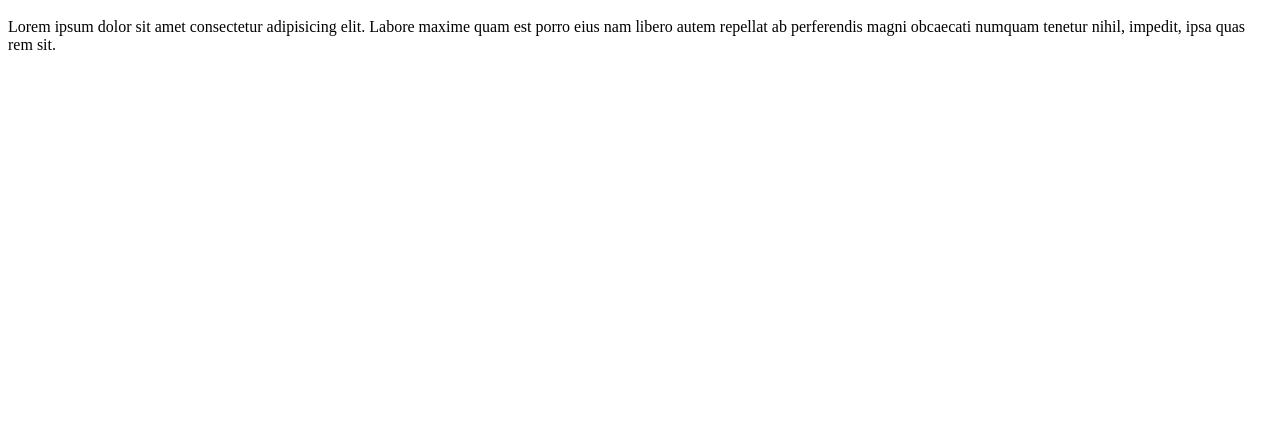
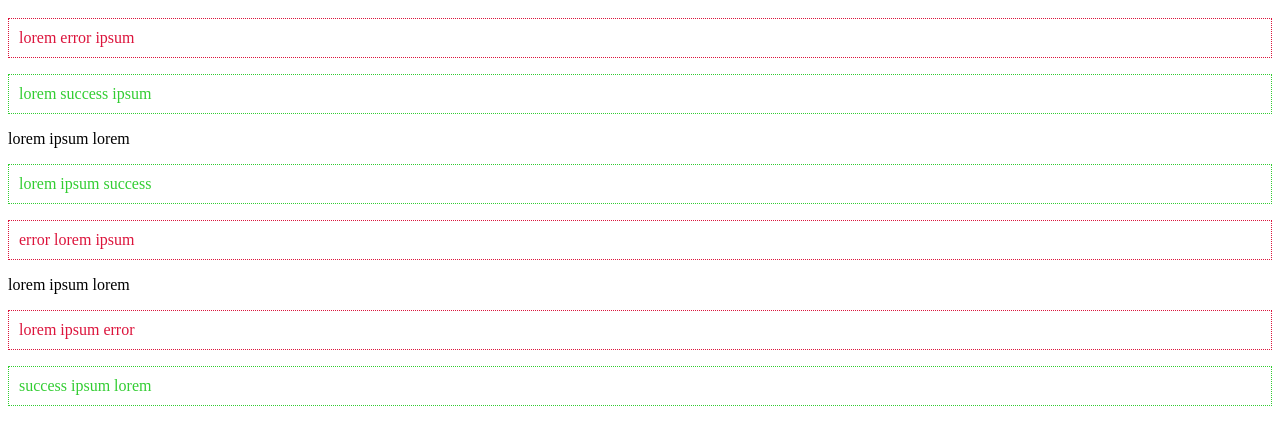
Before and after one commit to eli-ennab/js-netninja-intro-course, a plain HTML site: page js intro 51/index/index.html in a window 1280 px wide. Shown: the part 48-482 px from the top of the page. Drawn offline with Linux system fonts and the light colour scheme.

Commit message:
Adding classes, forEach & toggle.

```diff
--- a/js intro 51/index/index.html
+++ b/js intro 51/index/index.html
@@ -7,14 +7,25 @@
     <title>Javascript and the DOM</title>
 </head>
 <body>
-    <h1>The DOM</h1>
+    <h1 class="title">The DOM</h1>
 
+    <!-- Adding & removing classes
     <p>
         Lorem ipsum dolor sit amet consectetur adipisicing elit.
         Labore maxime quam est porro eius nam libero autem repellat
         ab perferendis magni obcaecati numquam tenetur nihil,
         impedit, ipsa quas rem sit.
     </p>
+    -->
+
+    <p>lorem error ipsum</p>
+    <p>lorem success ipsum</p>
+    <p>lorem ipsum lorem</p>
+    <p>lorem ipsum success</p>
+    <p>error lorem ipsum</p>
+    <p>lorem ipsum lorem</p>
+    <p>lorem ipsum error</p>
+    <p>success ipsum lorem</p>
 
     <script src="../sandbox.js">
 
--- a/js intro 51/sandbox.js
+++ b/js intro 51/sandbox.js
@@ -14,3 +14,32 @@
 
 // // adding another class
 // content.classList.add('success');
+
+/**
+ *  Adding classes
+ */
+
+const paras = document.querySelectorAll('p');
+
+paras.forEach(p =>{
+    // we will get all the visible text available
+    // console.log(p.innerText);
+    // we will get all of the text inside of the tag regardless if it's hidden or not
+    // console.log(p.textContent);
+
+    if (p.textContent.includes('error')) {
+        p.classList.add('error');
+    }
+    if (p.innerText.includes('success')) {
+        p.classList.add('success');
+    }
+})
+
+// Toggle method
+
+const title = document.querySelector('.title');
+
+// we give it the class of 'test' instead of 'title'
+title.classList.toggle('test');
+// if we use it again we remove 'test'
+// title.classList.toggle('test');
```
